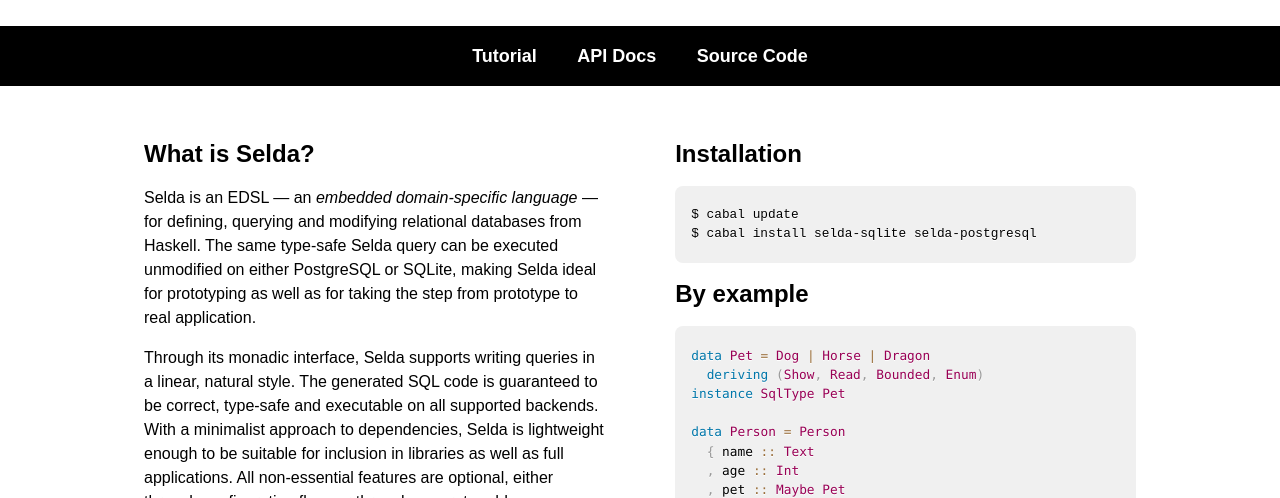
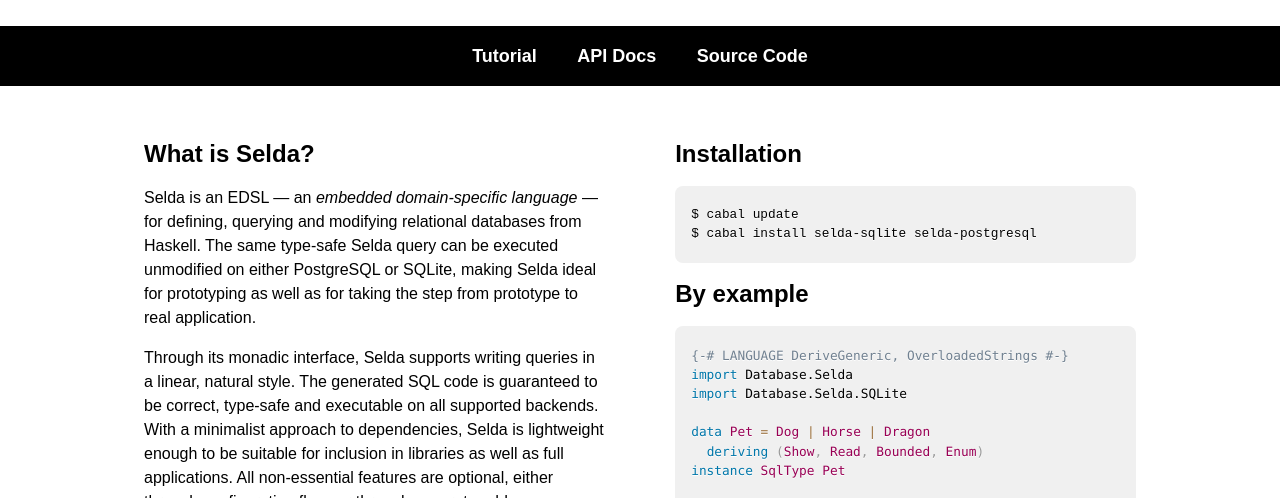
Before and after one commit to valderman/selda, a plain HTML site: page website/index.html in a window 1280 px wide. Shown: the part 294-792 px from the top of the page. Drawn offline with Linux system fonts and the light colour scheme.

```diff
--- a/website/index.html
+++ b/website/index.html
@@ -64,6 +64,10 @@ $ cabal install selda-postgresql
 
           <h2>By example</h2>
           <pre><code class="language-haskell">
+{-# LANGUAGE DeriveGeneric, OverloadedStrings #-}
+import Database.Selda
+import Database.Selda.SQLite
+
 data Pet = Dog | Horse | Dragon
   deriving (Show, Read, Bounded, Enum)
 instance SqlType Pet
```
